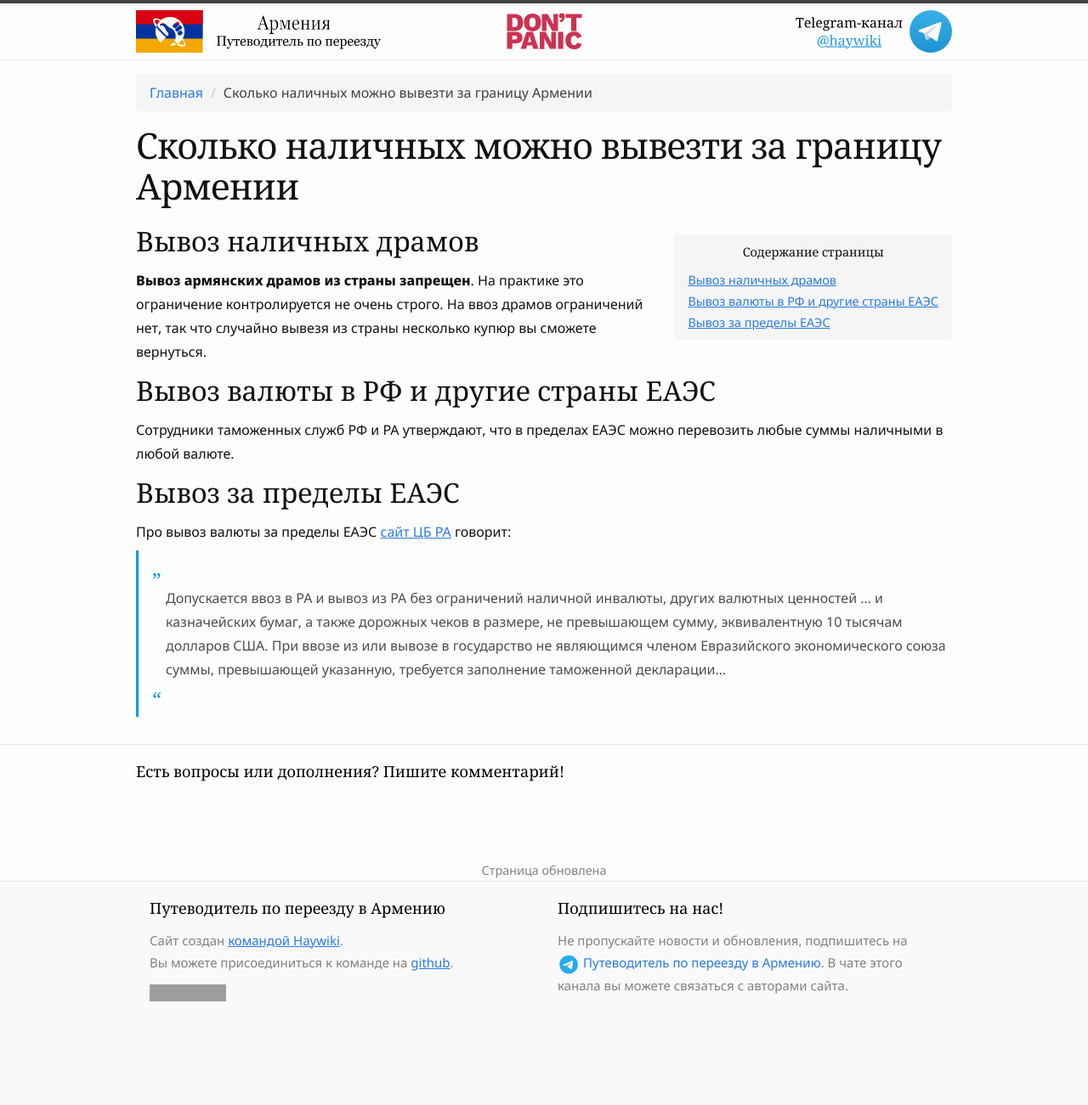
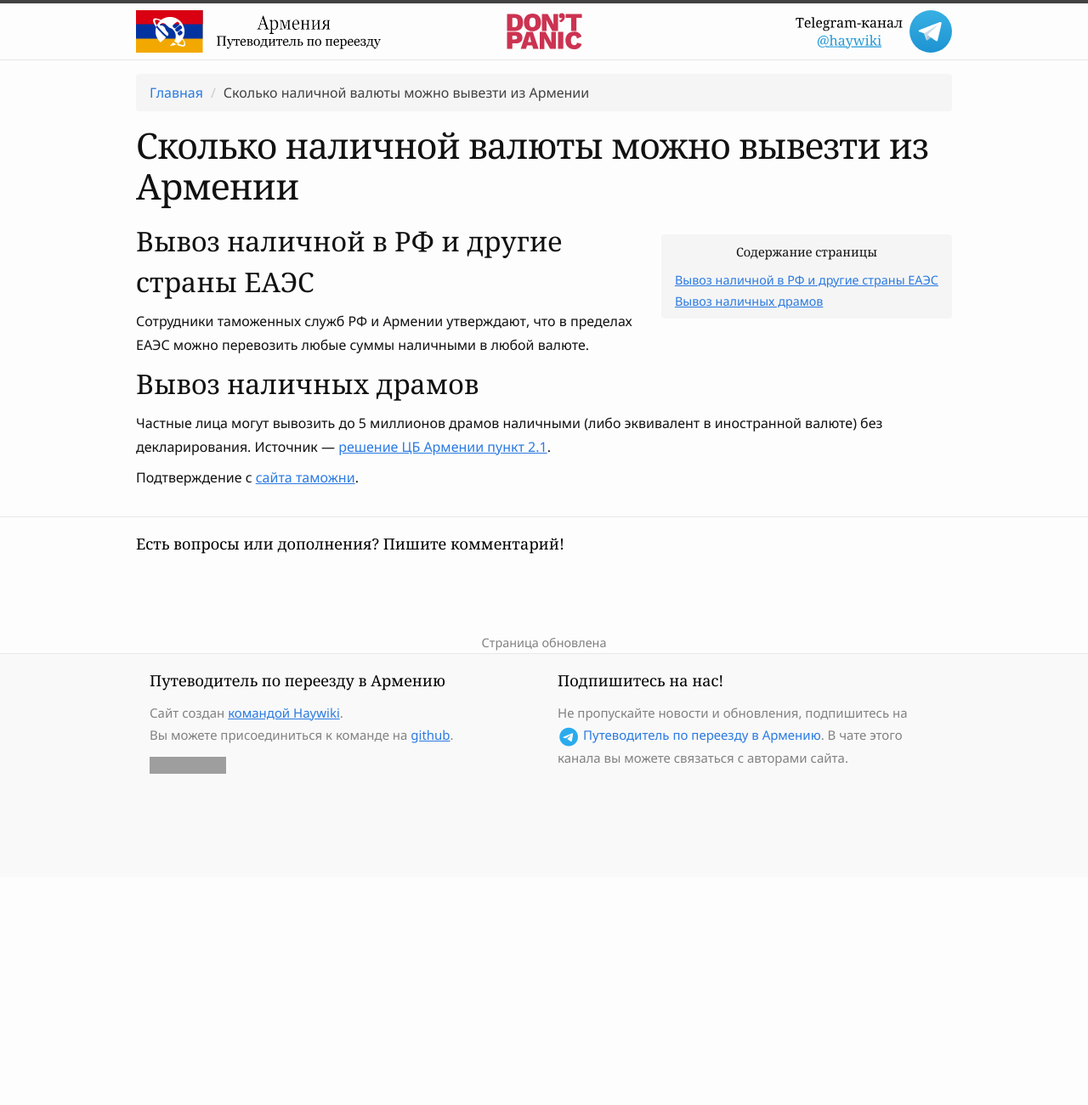
Before and after one commit to haywiki/haywiki.github.io, a Jekyll site: the page built from moving/out-money.md, in a window 1280 px wide. Shown: the whole page at 85% size. Built offline with Jekyll 4.4.1, drawn with Linux system fonts in a browser that asks for light colours; nearby versions of some CDN libraries; a script that is not in the unit is left out; after the commit the page ends 1033 px from its top, so only the background shows below that; grey boxes are pictures that could not be loaded.

Commit message:
исправлена информация о вывозе валюты

```diff
--- a/moving/out-money.md
+++ b/moving/out-money.md
@@ -1,22 +1,15 @@
 ---
-title: Сколько наличных можно вывезти за границу Армении
+title: Сколько наличной валюты можно вывезти из Армении
 layout: page
 ---
 
+## Вывоз наличной в РФ и другие страны ЕАЭС
+
+Сотрудники таможенных служб РФ и Армении утверждают, что в пределах ЕАЭС можно перевозить любые суммы наличными в любой валюте.
+
 ## Вывоз наличных драмов
 
-**Вывоз армянских драмов из страны запрещен**. На практике это ограничение контролируется не очень строго. На ввоз
-драмов ограничений нет, так что случайно вывезя из страны несколько купюр вы сможете вернуться.
+Частные лица могут вывозить до 5 миллионов драмов наличными (либо эквивалент в иностранной валюте) без декларирования.
+Источник — [решение ЦБ Армении пункт 2.1](https://www.arlis.am/DocumentView.aspx?docid=41645).
 
-## Вывоз валюты в РФ и другие страны ЕАЭС
-
-Сотрудники таможенных служб РФ и РА утверждают, что в пределах ЕАЭС можно перевозить любые суммы наличными в любой валюте.
-
-## Вывоз за пределы ЕАЭС
-
-Про вывоз валюты за пределы ЕАЭС [сайт ЦБ РА](https://www.cba.am/ru/sitepages/mpforeignexchangepolicy.aspx) говорит:
-
-> Допускается ввоз в РА и вывоз из РА без ограничений наличной инвалюты, других валютных ценностей … и казначейских бумаг,
-> а также дорожных чеков в размере, не превышающем сумму, эквивалентную 10 тысячам долларов США. При ввозе из или вывозе
-> в государство не являющимся членом Евразийского экономического союза суммы, превышающей указанную, требуется заполнение
-> таможенной декларации…
+Подтверждение с [сайта таможни](https://petekamutner.am/Content.aspx?itn=csCITouristsInformation).
```
